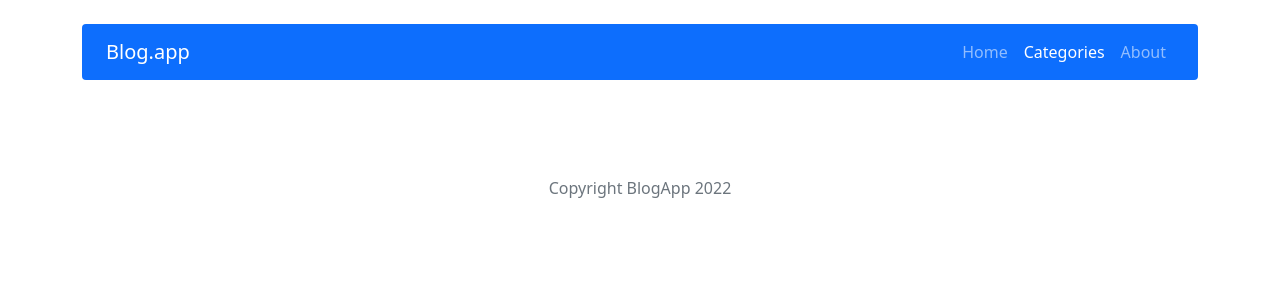
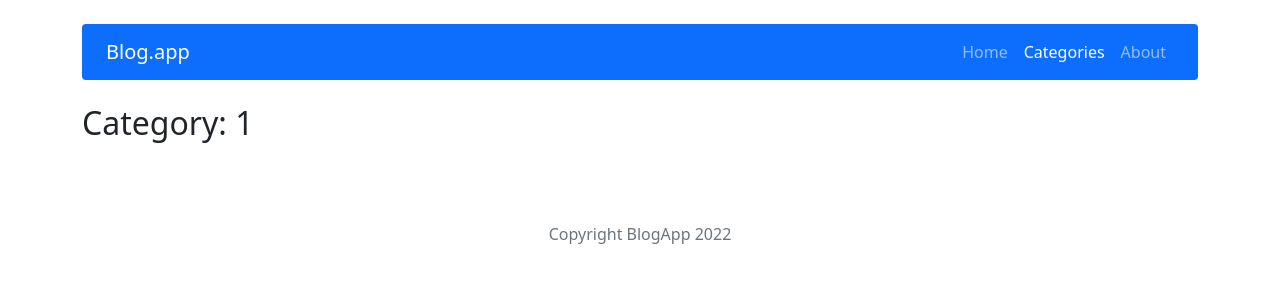
Before and after one commit to arcinech/crud-app, a React (Create React App) app: page /categories/1 in a window 1280 px wide. Shown: the top 300 px of the page. Built offline with nearby package versions, Linux system fonts and the light colour scheme.

Commit message:
Add: header to List of posts by category

```diff
--- a/src/components/pages/SingleCategory/SingleCategory.js
+++ b/src/components/pages/SingleCategory/SingleCategory.js
@@ -6,9 +6,12 @@ import List from "../../features/PostList/PostList"
 const SingleCategory = () => {
   const {name} = useParams();
   const posts = useSelector(state => getPostByCategor(state, name));
-  console.log(posts)
+
   return (
+    <section>
+      <h2>Category: {name}</h2>
       <List posts={posts} />
+    </section>
   );
 }
 
```
